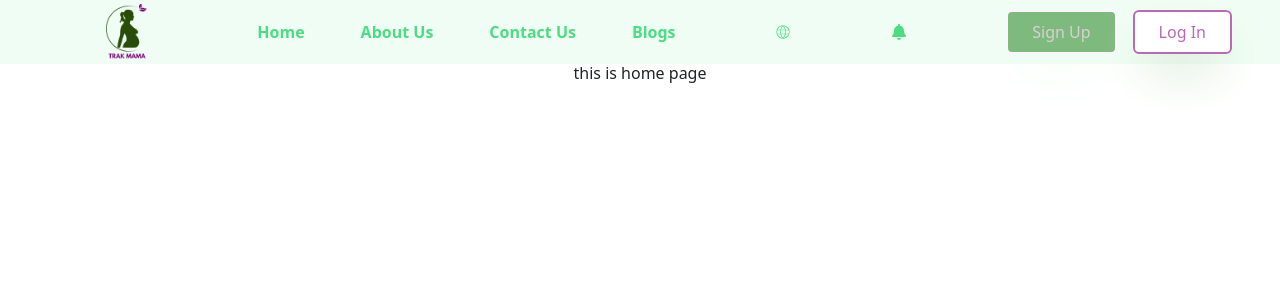
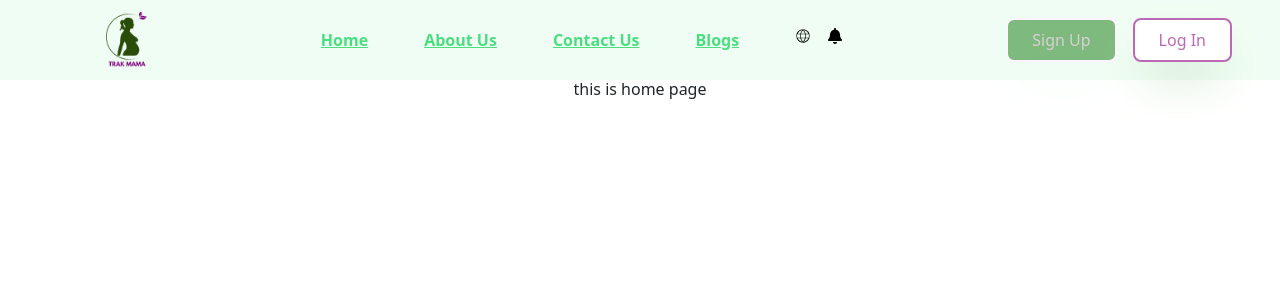
Before and after one commit to Adaobilynda1234/Trakmama-project, a React (Vite) app: page / in a window 1280 px wide. Shown: the top 300 px of the page. Built offline with nearby package versions, Linux system fonts and the light colour scheme; the HTML template or start-up script is replaced by a standard one.

Commit message:
Upating the navbar and adding links and react icons

```diff
--- a/src/components/Navbar.jsx
+++ b/src/components/Navbar.jsx
@@ -4,7 +4,7 @@ import { NavLink } from 'react-router-dom';
 import logo from '../assets/logo.png';
 import { FaBell } from "react-icons/fa";
 import { CiGlobe } from "react-icons/ci";
-//import { FaSearchengin } from 'react-icons/fa';
+
 
 
 
@@ -17,48 +17,51 @@ const Navbar = () => {
         setOpenNav(!openNav);
     };
 
-    return (
+return (
         <>
             {/* Main Navigation Bar */}
-            <nav className=' bg-[#f0fdf4]  text-green-400   flex justify-between items-center h-16 mx-auto px-5 '>
+  <nav className=' bg-[#f0fdf4]  text-green-400   flex justify-between items-center  h-20 mx-auto px-12 '>
 
                                     {/* Logo */}
-                    <img   className= 'w-13 h-14 ml-12' src={logo}alt="logo" />
+        <img   className= 'w-13 h-14 ml-12' src={logo}alt="logo" />
 
                    {/* Desktop Navigation Links */}
-                <ul className='  text-green-400g font-semibold hidden md:flex space-x-14'>
+           <ul className='  text-green-400g font-semibold  underline hidden md:flex space-x-14'>
 
                    <li> <NavLink to={"/"}> Home </NavLink> </li>
                    <li> <NavLink to={"/about-us"}> About Us </NavLink> </li>
                     <li><NavLink to={"/contact-us"}> Contact Us </NavLink></li>
                     <li><NavLink to={"/blogs"}> Blogs </NavLink></li>
-                      </ul>
-                  {/* Any other navbar elements */}
+        <div className="flex flex-row-reverse space-x-4 space-x-reverse  text-black" >
 
+                   <NavLink to={"/notification"}>  <FaBell  />  </NavLink>
                    <NavLink to={"/website"}> <CiGlobe />  </NavLink>
 
-                   <NavLink to={"/notification"}>  <FaBell  />    </NavLink>
+        </div>
 
+            </ul>
+                       {/* Any other navbar elements */}
 
+        <div className='hidden md:flex space-x-4'>
 
+           <button className='bg-[#7eb97d] px-4 py-2
+                           text-[#d8d0d4] font-normal rounded-lg border-2
+                           border-[#fdf4ff] shadow-2xl  shadow-green-50  '>Sign Up
+           </button>
 
+         <button className='bg-[#ffffff] px-4 py-2 text-[hsl(305,38%,57%)]
+                     font-normal rounded-lg
+                     border-2 border-[#bc69b5] shadow-2xl shadow-[#c0dfbf]'>Log In
 
+         </button>
 
-
-                                             {/* Desktop Buttons */}
-                <div className='hidden md:flex space-x-4'>
-                    <button className='bg-[#7eb97d] px-4 py-2 text-[#d8d0d4] font-normal rounded-md border-2
-                     border-[#fdf4ff] shadow-2xl  shadow-green-50  '>Sign Up</button>
-
-                    <button className='bg-[#ffffff] px-4 py-1 text-[hsl(305,38%,57%)] font-normal rounded-md
-                     border-2 border-[#bc69b5] shadow-2xl shadow-[#c0dfbf]'>Log In</button>
                 </div>
 
                 {/* Hamburger Menu Icon for Mobile */}
-                <div className='md:hidden right-6 fixed' onClick={ToggleNavBar}>
+        <div className='md:hidden right-6 fixed' onClick={ToggleNavBar}>
                     {/* Toggle between open and close icons based on openNav state */}
                     {!openNav ? <AiOutlineClose size={20}/> : <AiOutlineMenu size={20}/>}
-                </div>
+        </div>
 
                 {/* Mobile Navigation Menu */}
                 <div className={!openNav ? 'left-[0%] fixed top-0 w-[60%] bg-[#fefce8] h-full block pl-4 pt-4 ease-in-out duration-500 md:hidden' : "fixed left-[100%] ease-in-out duration-500"}>
```
